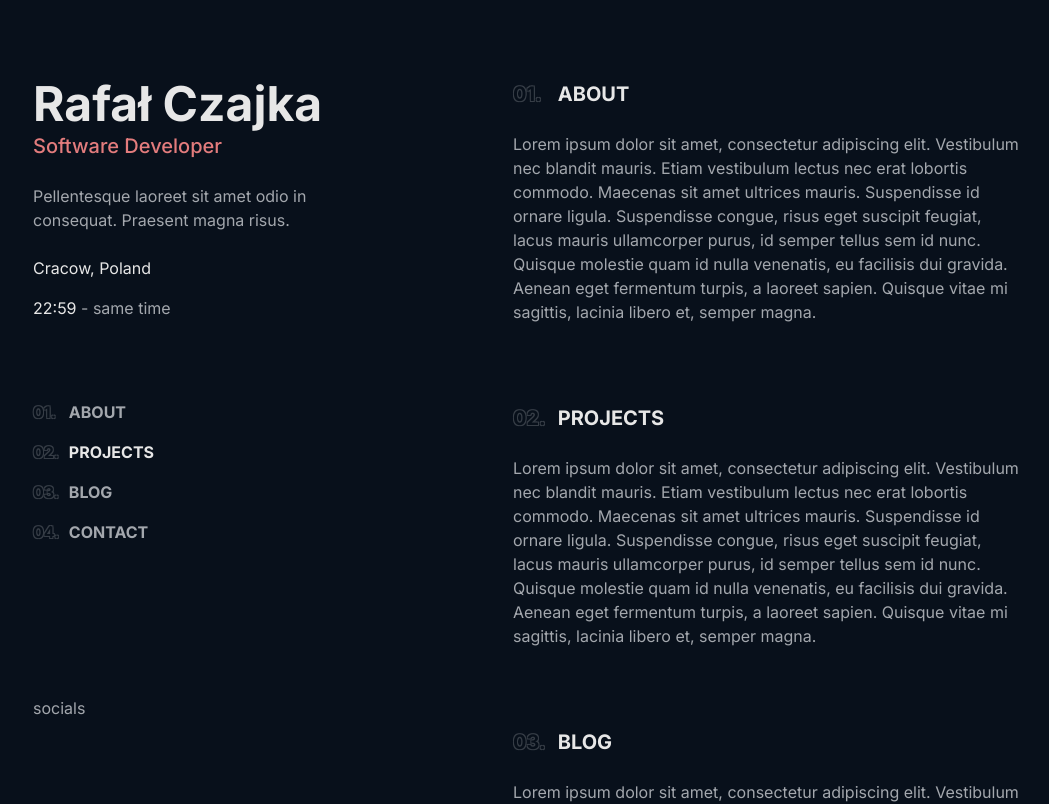
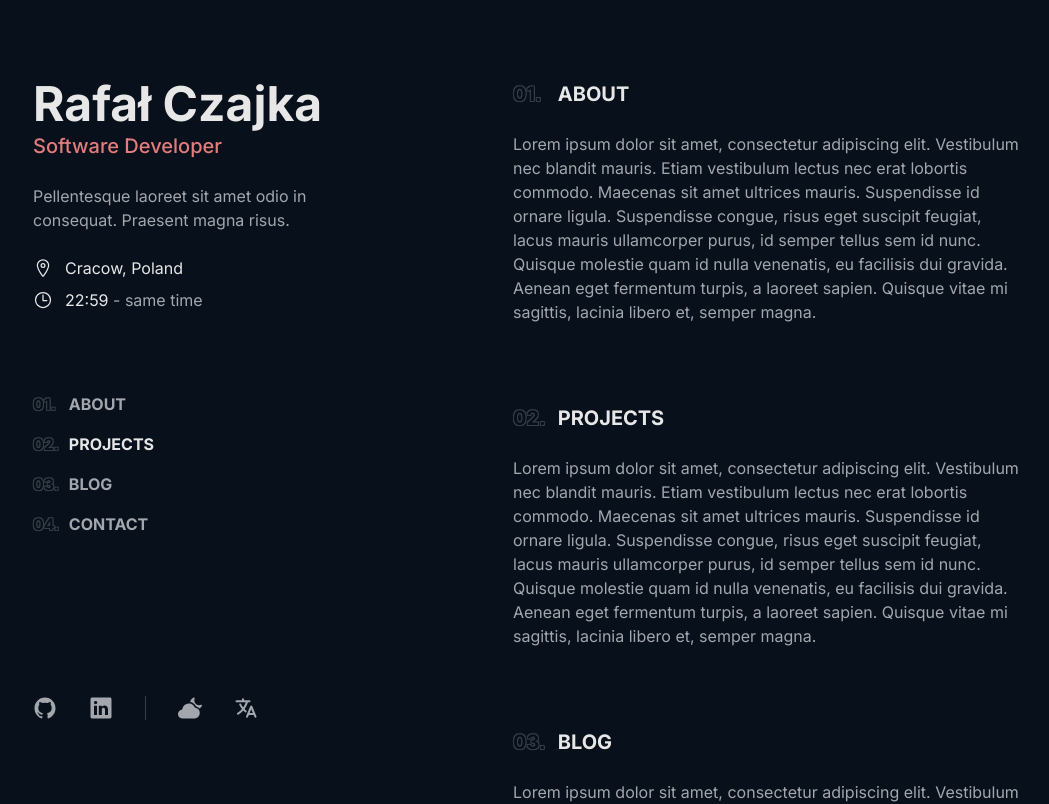
Before and after one commit to pxbunny/rczajka-monorepo, a Next.js app in the folder portfolio/: page / in a window 1280 px wide. Shown: the top 804 px of the page, without its empty margins (111-1160 px from the left). Built offline with nearby package versions, Linux system fonts and the light colour scheme.

Commit message:
Add icons

```diff
--- a/portfolio/app/page.tsx
+++ b/portfolio/app/page.tsx
@@ -1,3 +1,12 @@
+import {
+  IoCloudyNight,
+  IoLanguage,
+  IoLocationOutline,
+  IoLogoGithub,
+  IoLogoLinkedin,
+  IoTimeOutline
+} from "react-icons/io5";
+
 export default function Home() {
   return (
     <div className="max-w-screen-xl mx-auto px-36 flex">
@@ -6,9 +15,13 @@ export default function Home() {
           <h1 className="text-5xl font-bold">Rafał Czajka</h1>
           <h2 className="text-xl mt-1 font-medium text-accent">Software Developer</h2>
           <p className="max-w-72 mt-6 text-secondary">Pellentesque laoreet sit amet odio in consequat. Praesent magna risus.</p>
-          <div className="mt-6 space-y-4">
-            <div>Cracow, Poland</div>
-            <div>22:59<span className="text-secondary"> - same time</span></div>
+          <div className="mt-6 space-y-2">
+            <div className="flex items-center">
+              <span className="w-8"><IoLocationOutline size={20} /></span><span>Cracow, Poland</span>
+            </div>
+            <div className="flex items-center">
+              <span className="w-8"><IoTimeOutline size={20} /></span><span>22:59<span className="text-secondary"> - same time</span></span>
+            </div>
           </div>
           <nav className="mt-20">
             <ul className="space-y-4 font-bold text-secondary">
@@ -19,12 +32,19 @@ export default function Home() {
             </ul>
           </nav>
         </div>
-        <div className="mt-6 text-secondary">
-          socials
+        <div className="mt-6 text-secondary flex items-center">
+          <div className="flex space-x-8">
+            <IoLogoGithub size={24} />
+            <IoLogoLinkedin size={24} />
+          </div>
+          <div className="flex space-x-8 before:border-r before:mx-8 before:opacity-30">
+            <IoCloudyNight size={24} />
+            <IoLanguage size={24} />
+          </div>
         </div>
       </header>
-      <main className="ml-auto py-20">
-        <div className="max-w-lg space-y-20">
+      <div className="ml-auto py-20">
+        <main className="max-w-lg space-y-20">
           <section>
             <h1 className="font-bold text-xl"><span className="text-stroke-secondary text-bg opacity-30 inline-block w-10">01.</span> ABOUT</h1>
             <p className="mt-6 text-secondary">
@@ -69,8 +89,8 @@ export default function Home() {
               lacinia libero et, semper magna.
             </p>
           </section>
-        </div>
-      </main>
+        </main>
+      </div>
     </div>
   );
 }
```
Also changed, not shown: portfolio/package.json (+5 -4 lines), 1 other file (tests, documents, lock files or other folders).
